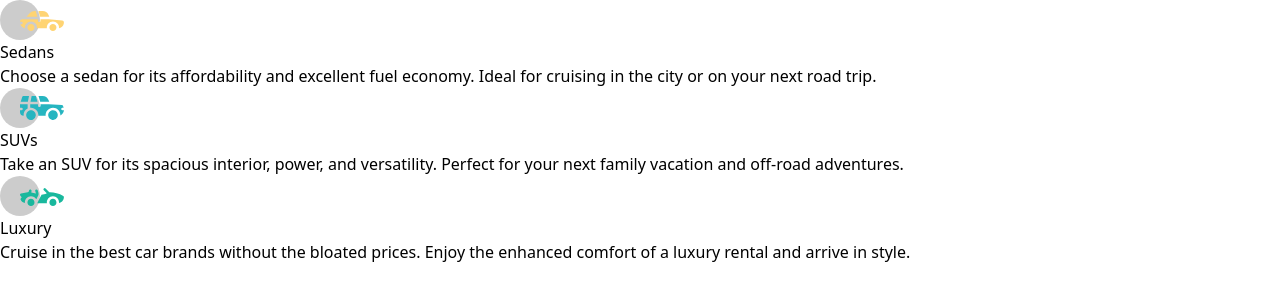
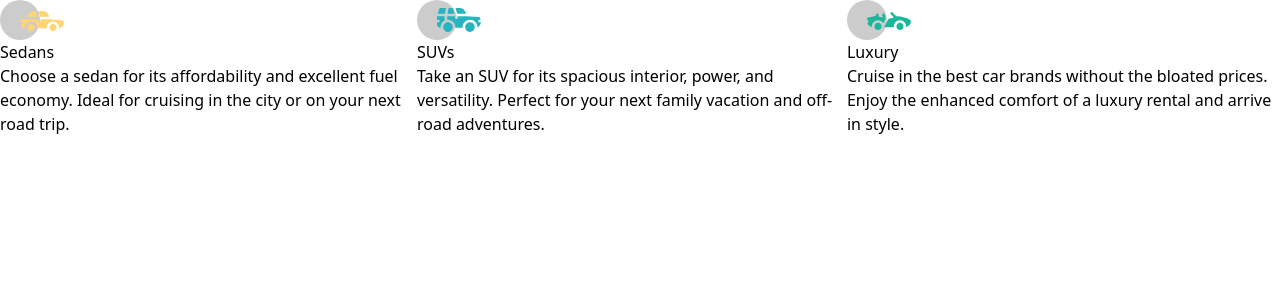
Before and after one commit to md-abid-hussain/column-card-component, a React (Vite) app: page / in a window 1280 px wide. Shown: the top 300 px of the page. Built offline with nearby package versions, Linux system fonts and the light colour scheme.

Commit message:
make component a flex container

```diff
--- a/src/components/Component.jsx
+++ b/src/components/Component.jsx
@@ -3,7 +3,7 @@ import Card from './Card'
 
 const Component = () => {
     return (
-        <section>
+        <section className='flex'>
             {data.map(ele => (<Card image={ele.image} title={ele.title} desc={ele.desc} key={ele.title} />))}
         </section>
     )
```
